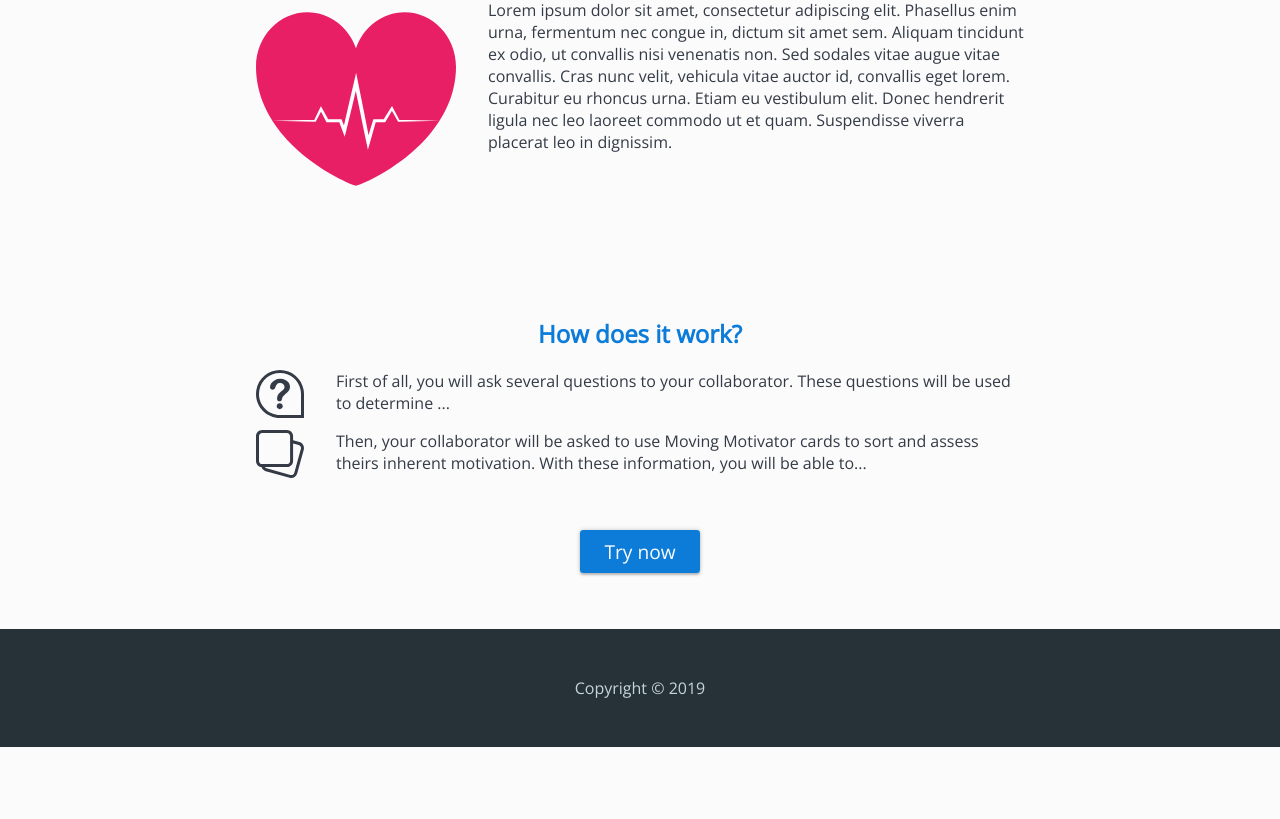
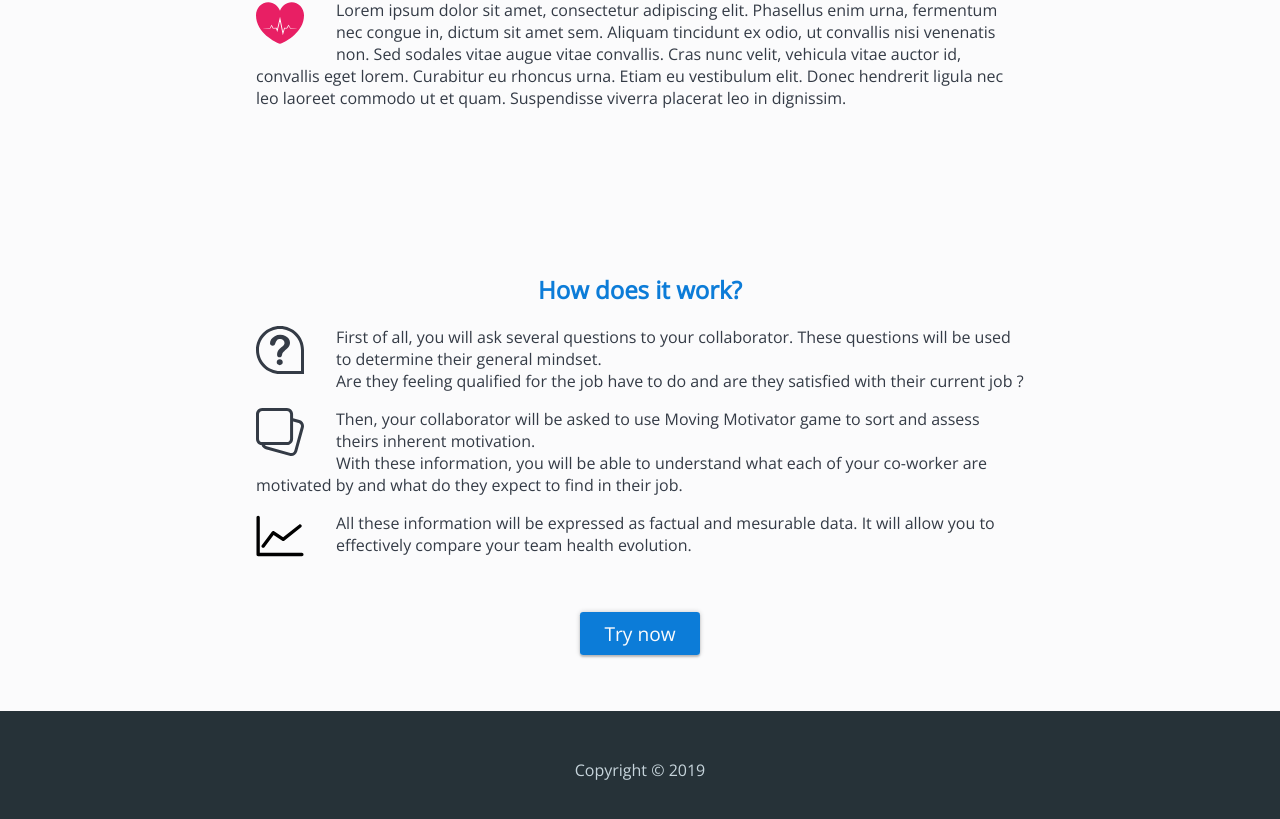
Before and after one commit to Lokymil/team_health_check, a React (Create React App) app: page /interview/theory in a window 1280 px wide. Shown: the part 628-1447 px from the top of the page. Before the commit the page ends 1375 px from the top, so only its background shows below. Built offline with nearby package versions, Linux system fonts and the light colour scheme.

Commit message:
Add explantion on 'how' section

```diff
--- a/src/components/interview/Theory.js
+++ b/src/components/interview/Theory.js
@@ -46,15 +46,28 @@ const Home = () => {
           <img src="/img/question-mark.svg" alt="" />
           <p>
             First of all, you will ask several questions to your collaborator.
-            These questions will be used to determine ...
+            These questions will be used to determine their general mindset.
+            <br /> Are they feeling qualified for the job have to do and are
+            they satisfied with their current job ?
           </p>
         </div>
         <div className="with-image">
           <img src="/img/cards.svg" alt="" />
           <p>
-            Then, your collaborator will be asked to use Moving Motivator cards
-            to sort and assess theirs inherent motivation. With these
-            information, you will be able to...
+            Then, your collaborator will be asked to use Moving Motivator game
+            to sort and assess theirs inherent motivation.
+            <br />
+            With these information, you will be able to understand what each of
+            your co-worker are motivated by and what do they expect to find in
+            their job.
+          </p>
+        </div>
+        <div className="with-image">
+          <img src="/img/stats.svg" alt="" />
+          <p>
+            All these information will be expressed as factual and mesurable
+            data. It will allow you to effectively compare your team health
+            evolution.
           </p>
         </div>
         <div id="theory--how--link">
--- a/src/components/interview/Theory.scss
+++ b/src/components/interview/Theory.scss
@@ -66,6 +66,8 @@
       clear: left;
 
       img {
+        width: 3rem;
+        height: auto;
         margin: 0 2rem 0 0;
         float: left;
       }
```
Also changed, not shown: public/img/stats.svg (added).
